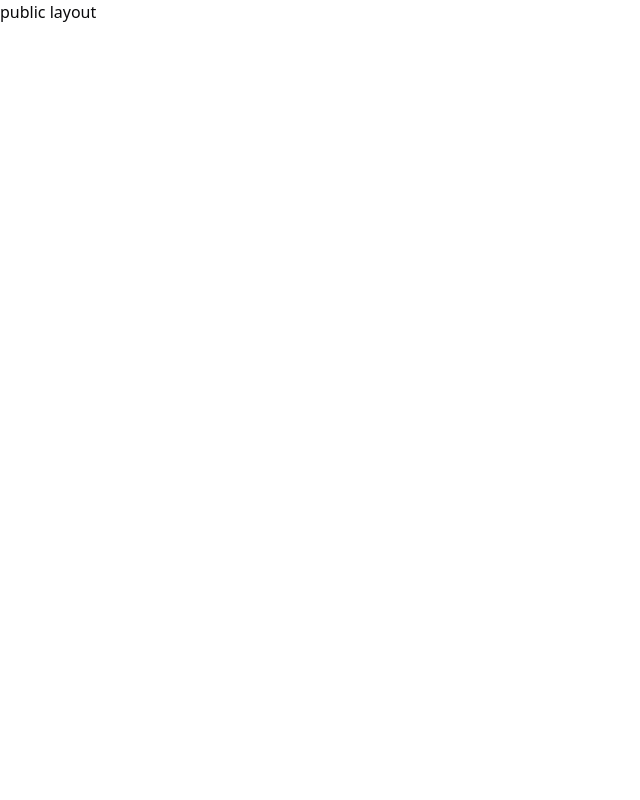
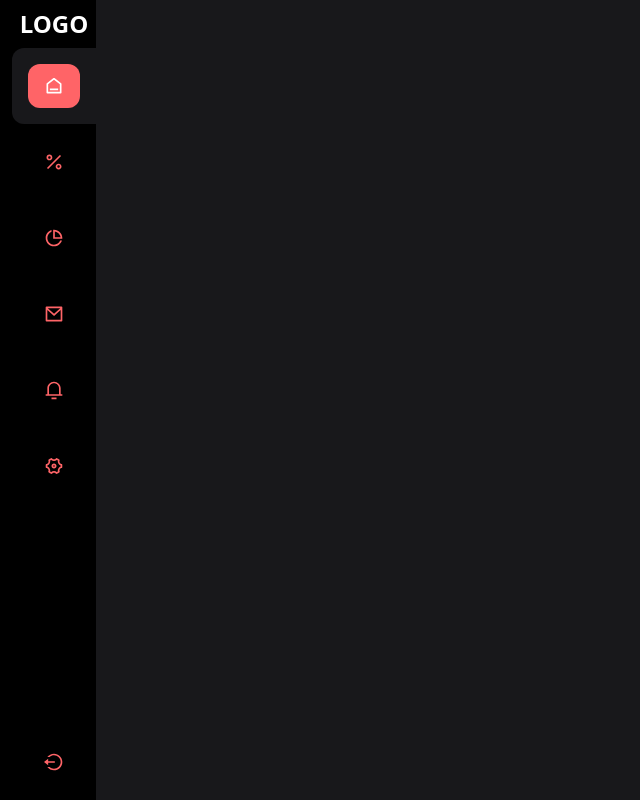
Before and after one commit to Lucio-Morales/digital-resto-front, a React (Vite) app: page / in a window 1280 px wide. Shown: the whole page, without its empty margins (0-640 px from the left). Built offline with nearby package versions, Linux system fonts and the light colour scheme.

Commit message:
add sidebar

```diff
--- a/package.json
+++ b/package.json
@@ -15,9 +15,9 @@
     "class-variance-authority": "^0.7.1",
     "clsx": "^2.1.1",
     "framer-motion": "^12.23.12",
-    "lucide-react": "^0.541.0",
     "react": "^19.1.1",
     "react-dom": "^19.1.1",
+    "react-icons": "^5.5.0",
     "react-router-dom": "^7.8.2",
     "tailwind-merge": "^3.3.1",
     "tailwindcss": "^4.1.12",
--- a/src/App.tsx
+++ b/src/App.tsx
@@ -1,5 +1,11 @@
+import Sidebar from './components/ui/Sidebar';
+
 function App() {
-  return <>supleshop ecommerce</>;
+  return (
+    <div className="bg-zinc-900">
+      <Sidebar />
+    </div>
+  );
 }
 
 export default App;
--- /dev/null
+++ b/src/components/ui/Sidebar.tsx
@@ -0,0 +1,88 @@
+import {
+  RiHome6Line,
+  RiLogoutCircleLine,
+  RiMailLine,
+  RiNotification3Line,
+  RiPercentLine,
+  RiPieChartLine,
+  RiSettings4Line,
+} from 'react-icons/ri';
+
+const Sidebar = () => {
+  return (
+    <div className="bg-black text-white fixed left-0 top-0 w-24 h-full flex flex-col justify-between">
+      <div>
+        <ul className="pl-3">
+          {/* LOGO */}
+          <li>
+            <h1 className="text-2xl uppercase font-bold text-center my-2">Logo</h1>
+          </li>
+
+          {/* NAV BUTTONS */}
+          <li className="bg-zinc-900 p-4 rounded-tl-xl rounded-bl-xl">
+            <a href="#" className="bg-red-400 p-3 flex justify-center rounded-xl">
+              <RiHome6Line className="text-xl" />
+            </a>
+          </li>
+
+          <li className="hover:bg-zinc-900 p-4 rounded-tl-xl rounded-bl-xl group transition-colors">
+            <a
+              href="#"
+              className="group-hover:bg-red-400 group-hover:text-white text-red-400 p-3 flex justify-center rounded-xl transition-colors"
+            >
+              <RiPercentLine className="text-xl" />
+            </a>
+          </li>
+
+          <li className="hover:bg-zinc-900 p-4 rounded-tl-xl rounded-bl-xl group transition-colors">
+            <a
+              href="#"
+              className="group-hover:bg-red-400 group-hover:text-white text-red-400 p-3 flex justify-center rounded-xl transition-colors"
+            >
+              <RiPieChartLine className="text-xl" />
+            </a>
+          </li>
+          <li className="hover:bg-zinc-900 p-4 rounded-tl-xl rounded-bl-xl group transition-colors">
+            <a
+              href="#"
+              className="group-hover:bg-red-400 group-hover:text-white text-red-400 p-3 flex justify-center rounded-xl transition-colors"
+            >
+              <RiMailLine className="text-xl" />
+            </a>
+          </li>
+          <li className="hover:bg-zinc-900 p-4 rounded-tl-xl rounded-bl-xl group transition-colors">
+            <a
+              href="#"
+              className="group-hover:bg-red-400 group-hover:text-white text-red-400 p-3 flex justify-center rounded-xl transition-colors"
+            >
+              <RiNotification3Line className="text-xl" />
+            </a>
+          </li>
+          <li className="hover:bg-zinc-900 p-4 rounded-tl-xl rounded-bl-xl group transition-colors">
+            <a
+              href="#"
+              className="group-hover:bg-red-400 group-hover:text-white text-red-400 p-3 flex justify-center rounded-xl transition-colors"
+            >
+              <RiSettings4Line className="text-xl" />
+            </a>
+          </li>
+        </ul>
+      </div>
+
+      <div>
+        <ul className="pl-3">
+          <li className="hover:bg-zinc-900 p-4 rounded-tl-xl rounded-bl-xl group transition-colors">
+            <a
+              href="#"
+              className="group-hover:bg-red-400 group-hover:text-white text-red-400 p-3 flex justify-center rounded-xl transition-colors"
+            >
+              <RiLogoutCircleLine className="text-xl" />
+            </a>
+          </li>
+        </ul>
+      </div>
+    </div>
+  );
+};
+
+export default Sidebar;
--- a/src/global.css
+++ b/src/global.css
@@ -1,120 +1,5 @@
 @import 'tailwindcss';
-@import "tw-animate-css";
 
-@custom-variant dark (&:is(.dark *));
-
-@theme inline {
-  --radius-sm: calc(var(--radius) - 4px);
-  --radius-md: calc(var(--radius) - 2px);
-  --radius-lg: var(--radius);
-  --radius-xl: calc(var(--radius) + 4px);
-  --color-background: var(--background);
-  --color-foreground: var(--foreground);
-  --color-card: var(--card);
-  --color-card-foreground: var(--card-foreground);
-  --color-popover: var(--popover);
-  --color-popover-foreground: var(--popover-foreground);
-  --color-primary: var(--primary);
-  --color-primary-foreground: var(--primary-foreground);
-  --color-secondary: var(--secondary);
-  --color-secondary-foreground: var(--secondary-foreground);
-  --color-muted: var(--muted);
-  --color-muted-foreground: var(--muted-foreground);
-  --color-accent: var(--accent);
-  --color-accent-foreground: var(--accent-foreground);
-  --color-destructive: var(--destructive);
-  --color-border: var(--border);
-  --color-input: var(--input);
-  --color-ring: var(--ring);
-  --color-chart-1: var(--chart-1);
-  --color-chart-2: var(--chart-2);
-  --color-chart-3: var(--chart-3);
-  --color-chart-4: var(--chart-4);
-  --color-chart-5: var(--chart-5);
-  --color-sidebar: var(--sidebar);
-  --color-sidebar-foreground: var(--sidebar-foreground);
-  --color-sidebar-primary: var(--sidebar-primary);
-  --color-sidebar-primary-foreground: var(--sidebar-primary-foreground);
-  --color-sidebar-accent: var(--sidebar-accent);
-  --color-sidebar-accent-foreground: var(--sidebar-accent-foreground);
-  --color-sidebar-border: var(--sidebar-border);
-  --color-sidebar-ring: var(--sidebar-ring);
+body {
+  background-color: #18181b;
 }
-
-:root {
-  --radius: 0.625rem;
-  --background: oklch(1 0 0);
-  --foreground: oklch(0.141 0.005 285.823);
-  --card: oklch(1 0 0);
-  --card-foreground: oklch(0.141 0.005 285.823);
-  --popover: oklch(1 0 0);
-  --popover-foreground: oklch(0.141 0.005 285.823);
-  --primary: oklch(0.21 0.006 285.885);
-  --primary-foreground: oklch(0.985 0 0);
-  --secondary: oklch(0.967 0.001 286.375);
-  --secondary-foreground: oklch(0.21 0.006 285.885);
-  --muted: oklch(0.967 0.001 286.375);
-  --muted-foreground: oklch(0.552 0.016 285.938);
-  --accent: oklch(0.967 0.001 286.375);
-  --accent-foreground: oklch(0.21 0.006 285.885);
-  --destructive: oklch(0.577 0.245 27.325);
-  --border: oklch(0.92 0.004 286.32);
-  --input: oklch(0.92 0.004 286.32);
-  --ring: oklch(0.705 0.015 286.067);
-  --chart-1: oklch(0.646 0.222 41.116);
-  --chart-2: oklch(0.6 0.118 184.704);
-  --chart-3: oklch(0.398 0.07 227.392);
-  --chart-4: oklch(0.828 0.189 84.429);
-  --chart-5: oklch(0.769 0.188 70.08);
-  --sidebar: oklch(0.985 0 0);
-  --sidebar-foreground: oklch(0.141 0.005 285.823);
-  --sidebar-primary: oklch(0.21 0.006 285.885);
-  --sidebar-primary-foreground: oklch(0.985 0 0);
-  --sidebar-accent: oklch(0.967 0.001 286.375);
-  --sidebar-accent-foreground: oklch(0.21 0.006 285.885);
-  --sidebar-border: oklch(0.92 0.004 286.32);
-  --sidebar-ring: oklch(0.705 0.015 286.067);
-}
-
-.dark {
-  --background: oklch(0.141 0.005 285.823);
-  --foreground: oklch(0.985 0 0);
-  --card: oklch(0.21 0.006 285.885);
-  --card-foreground: oklch(0.985 0 0);
-  --popover: oklch(0.21 0.006 285.885);
-  --popover-foreground: oklch(0.985 0 0);
-  --primary: oklch(0.92 0.004 286.32);
-  --primary-foreground: oklch(0.21 0.006 285.885);
-  --secondary: oklch(0.274 0.006 286.033);
-  --secondary-foreground: oklch(0.985 0 0);
-  --muted: oklch(0.274 0.006 286.033);
-  --muted-foreground: oklch(0.705 0.015 286.067);
-  --accent: oklch(0.274 0.006 286.033);
-  --accent-foreground: oklch(0.985 0 0);
-  --destructive: oklch(0.704 0.191 22.216);
-  --border: oklch(1 0 0 / 10%);
-  --input: oklch(1 0 0 / 15%);
-  --ring: oklch(0.552 0.016 285.938);
-  --chart-1: oklch(0.488 0.243 264.376);
-  --chart-2: oklch(0.696 0.17 162.48);
-  --chart-3: oklch(0.769 0.188 70.08);
-  --chart-4: oklch(0.627 0.265 303.9);
-  --chart-5: oklch(0.645 0.246 16.439);
-  --sidebar: oklch(0.21 0.006 285.885);
-  --sidebar-foreground: oklch(0.985 0 0);
-  --sidebar-primary: oklch(0.488 0.243 264.376);
-  --sidebar-primary-foreground: oklch(0.985 0 0);
-  --sidebar-accent: oklch(0.274 0.006 286.033);
-  --sidebar-accent-foreground: oklch(0.985 0 0);
-  --sidebar-border: oklch(1 0 0 / 10%);
-  --sidebar-ring: oklch(0.552 0.016 285.938);
-}
-
-@layer base {
-  * {
-    @apply border-border outline-ring/50;
-  }
-  body {
-    @apply bg-background text-foreground;
-  }
-}
--- a/src/layouts/PrivateLayout.tsx
+++ b/src/layouts/PrivateLayout.tsx
@@ -1,5 +1,5 @@
 const PrivateLayout = () => {
-  return <div>private layout</div>;
+  return <div className="w-full min-g-screen">private layout</div>;
 };
 
 export default PrivateLayout;
--- a/src/layouts/PublicLayout.tsx
+++ b/src/layouts/PublicLayout.tsx
@@ -1,5 +1,11 @@
+import { Outlet } from 'react-router-dom';
+
 const PublicLayout = () => {
-  return <div>public layout</div>;
+  return (
+    <div>
+      <Outlet />
+    </div>
+  );
 };
 
 export default PublicLayout;
```
Also changed, not shown: 1 other file (tests, documents, lock files or other folders).
